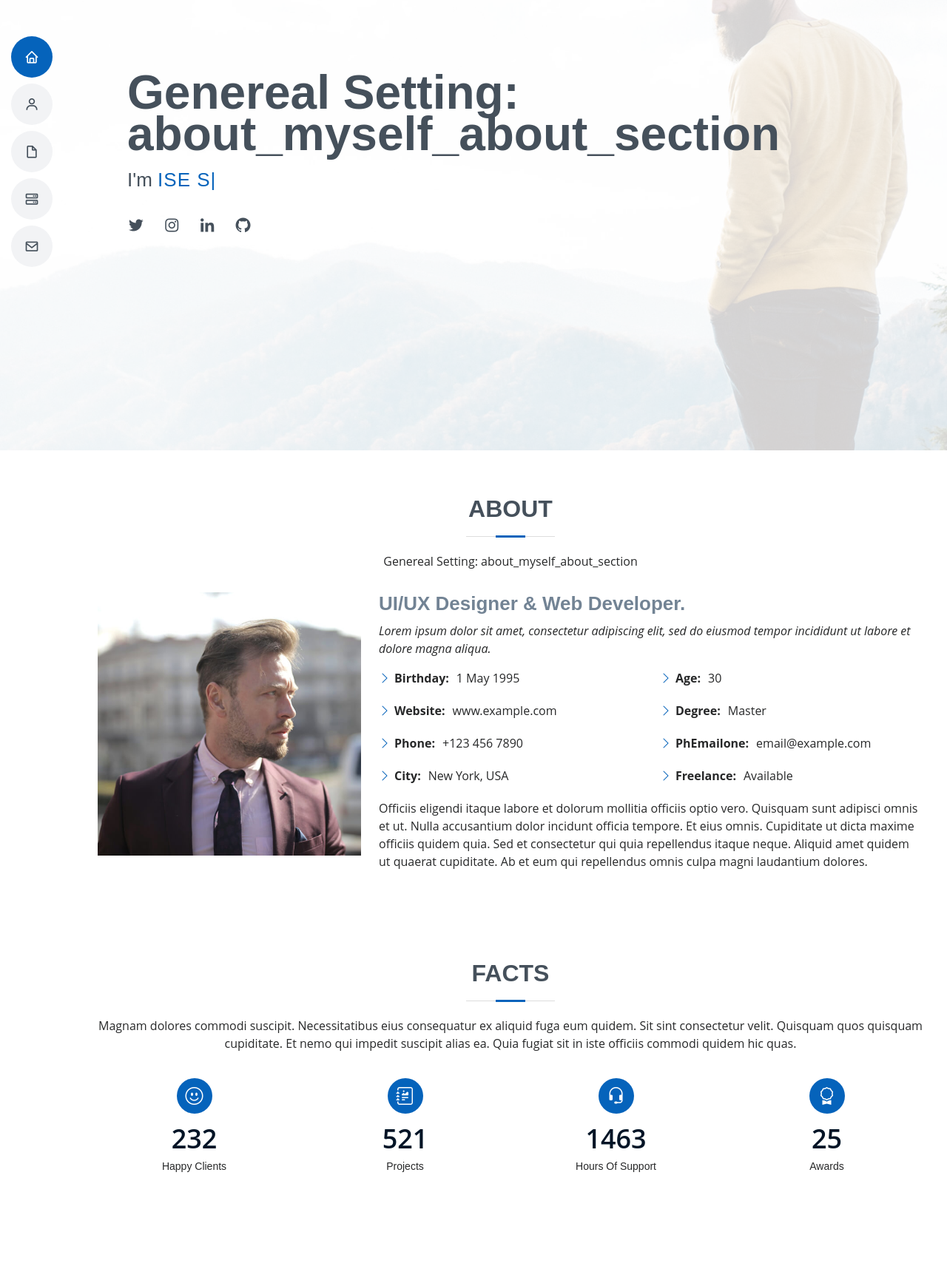
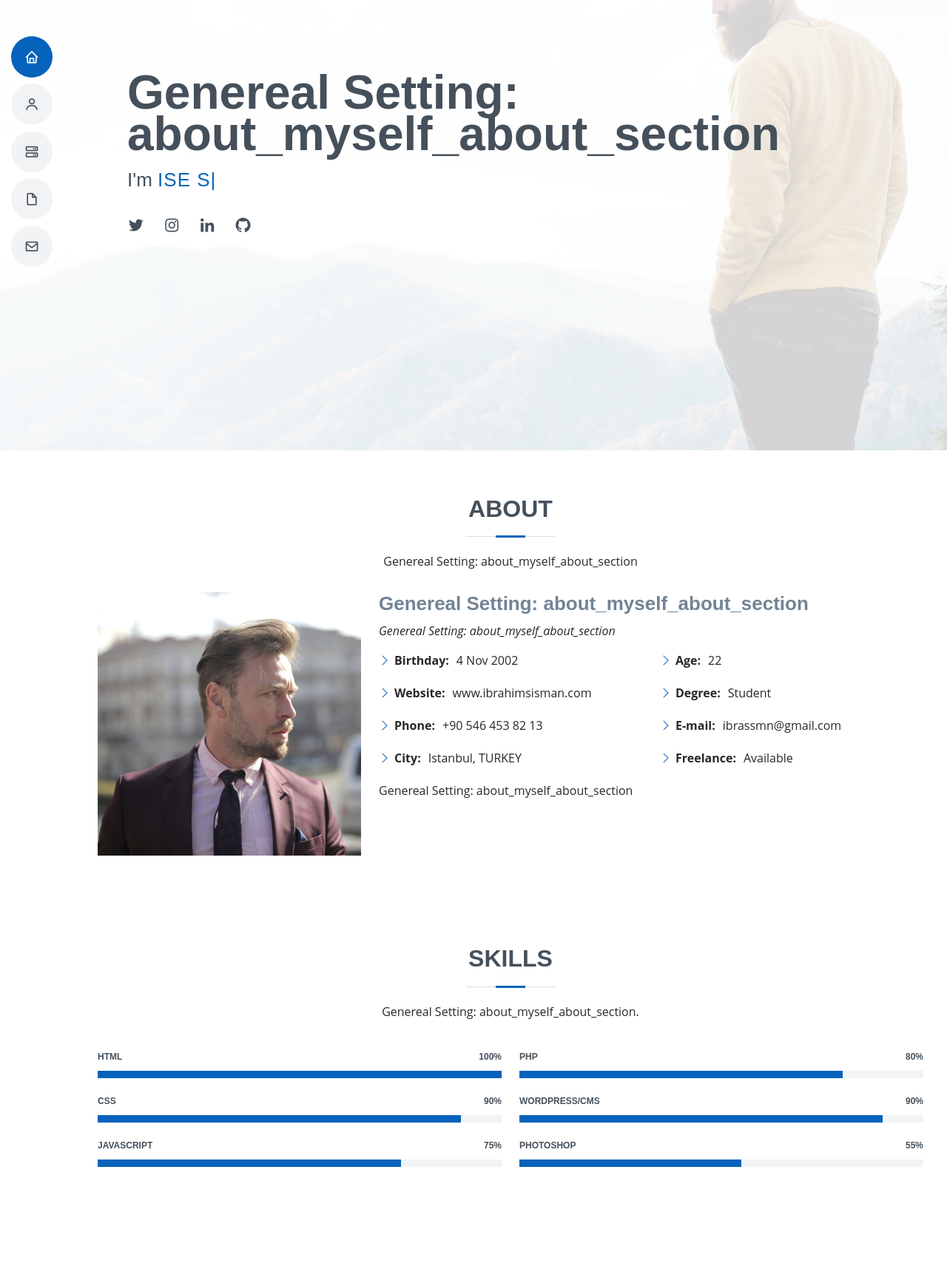
Before and after one commit to ibrassmn/myCV, a Django app: template templates/index.html in a window 1280 px wide. Shown: the part 191-1903 px from the top of the page at 74% size. Run offline with Django 5.2, Linux system fonts and the light colour scheme; data comes from the database, SQL or seed files in the repository; both versions use the stored data as it was after the commit; tables that the repository leaves empty hold one stand-in row (values such as "Sample post"); the template is opened without the code that fills it: values that come from a table or form of the project are taken from there, most other values are stand-ins (such as "Sample title", 1, 10 or a date in 2020); parts of the project's set-up code (start-up, migrations or seed data) failed here and were passed over; some libraries are stand-ins or nearby versions.

Commit message:
some news

```diff
--- a/static/assets/css/style.css
+++ b/static/assets/css/style.css
@@ -476,7 +476,7 @@ section {
 }
 
 /*--------------------------------------------------------------
-# Akills
+# Skills
 --------------------------------------------------------------*/
 .skills .progress {
   height: 60px;
@@ -795,7 +795,7 @@ section {
 }
 
 /*--------------------------------------------------------------
-# Services
+# certificates
 --------------------------------------------------------------*/
 .services .icon-box {
   text-align: center;
--- a/templates/includes/footer.html
+++ b/templates/includes/footer.html
@@ -6,11 +6,10 @@
       <h3>İbrahim Şişman</h3>
       <p>{{ about_myself_footer }}</p>
       <div class="social-links">
-        <a href="#" target="_blank"  class="twitter"><i class="bx bxl-twitter"></i></a>
-        <a href="#" target="_blank"  class="facebook"><i class="bx bxl-facebook"></i></a>
-        <a href="#" target="_blank"  class="instagram"><i class="bx bxl-instagram"></i></a>
-        <a href="#" target="_blank"  class="google-plus"><i class="bx bxl-skype"></i></a>
-        <a href="#" target="_blank"  class="linkedin"><i class="bx bxl-linkedin"></i></a>
+        <a href="https://twitter.com/ibrassmn" target="_blank"  class="twitter"><i class="bx bxl-twitter"></i></a>
+        <a href="https://www.instagram.com/ibrassmn/" target="_blank"  class="instagram"><i class="bx bxl-instagram"></i></a>
+        <a href="https://www.linkedin.com/in/ibrahim-%C5%9Fi%C5%9Fman-866541223/" target="_blank"  class="linkedin"><i class="bx bxl-linkedin"></i></a>
+        <a href="https://github.com/ibrassmn" target="_blank" class="github"><i class="bx bxl-github"></i></a>
       </div>
       <div class="copyright">
         &copy; Copyright <strong><span>MyResume</span></strong>. All Rights Reserved
--- a/templates/includes/navbar.html
+++ b/templates/includes/navbar.html
@@ -6,9 +6,10 @@
       <ul>
         <li><a href="{% url 'index' %}" class="nav-link scrollto active"><i class="bx bx-home"></i> <span>Home</span></a></li>
         <li><a href="#about" class="nav-link scrollto"><i class="bx bx-user"></i> <span>About</span></a></li>
-        <li><a href="#resume" class="nav-link scrollto"><i class="bx bx-file-blank"></i> <span>Resume</span></a></li>
-        <li><a href="#services" class="nav-link scrollto"><i class="bx bx-server"></i> <span>Services</span></a></li>
+        <li><a href="#resume" class="nav-link scrollto"><i class="bx bx-server"></i> <span>Resume</span></a></li>
+        <li><a href="#certificates" class="nav-link scrollto"><i class="bx bx-file-blank"></i> <span>Certificates</span></a></li>
         <li><a href="#contact" class="nav-link scrollto"><i class="bx bx-envelope"></i> <span>Contact</span></a></li>
+
       </ul>
     </nav><!-- .nav-menu -->
 
--- a/templates/index.html
+++ b/templates/index.html
@@ -45,86 +45,36 @@
             <img src="{% get_media_prefix %}img/profile-img.jpg" class="img-fluid" alt="">
           </div>
           <div class="col-lg-8 pt-4 pt-lg-0 content">
-            <h3>UI/UX Designer &amp; Web Developer.</h3>
+            <h3>{{ about_myself_title}}</h3>
             <p class="fst-italic">
-              Lorem ipsum dolor sit amet, consectetur adipiscing elit, sed do eiusmod tempor incididunt ut labore et dolore
-              magna aliqua.
+                {{about_myself_about_section_1}}
             </p>
             <div class="row">
               <div class="col-lg-6">
                 <ul>
-                  <li><i class="bi bi-chevron-right"></i> <strong>Birthday:</strong> <span>1 May 1995</span></li>
-                  <li><i class="bi bi-chevron-right"></i> <strong>Website:</strong> <span>www.example.com</span></li>
-                  <li><i class="bi bi-chevron-right"></i> <strong>Phone:</strong> <span>+123 456 7890</span></li>
-                  <li><i class="bi bi-chevron-right"></i> <strong>City:</strong> <span>New York, USA</span></li>
+                  <li><i class="bi bi-chevron-right"></i> <strong>Birthday:</strong> <span>4 Nov 2002</span></li>
+                  <li><i class="bi bi-chevron-right"></i> <strong>Website:</strong> <span>www.ibrahimsisman.com</span></li>
+                  <li><i class="bi bi-chevron-right"></i> <strong>Phone:</strong> <span>+90 546 453 82 13</span></li>
+                  <li><i class="bi bi-chevron-right"></i> <strong>City:</strong> <span>Istanbul, TURKEY</span></li>
                 </ul>
               </div>
               <div class="col-lg-6">
                 <ul>
-                  <li><i class="bi bi-chevron-right"></i> <strong>Age:</strong> <span>30</span></li>
-                  <li><i class="bi bi-chevron-right"></i> <strong>Degree:</strong> <span>Master</span></li>
-                  <li><i class="bi bi-chevron-right"></i> <strong>PhEmailone:</strong> <span>email@example.com</span></li>
+                  <li><i class="bi bi-chevron-right"></i> <strong>Age:</strong> <span>22</span></li>
+                  <li><i class="bi bi-chevron-right"></i> <strong>Degree:</strong> <span>Student</span></li>
+                  <li><i class="bi bi-chevron-right"></i> <strong>E-mail:</strong> <span>ibrassmn@gmail.com</span></li>
                   <li><i class="bi bi-chevron-right"></i> <strong>Freelance:</strong> <span>Available</span></li>
                 </ul>
               </div>
             </div>
-            <p>
-              Officiis eligendi itaque labore et dolorum mollitia officiis optio vero. Quisquam sunt adipisci omnis et ut. Nulla accusantium dolor incidunt officia tempore. Et eius omnis.
-              Cupiditate ut dicta maxime officiis quidem quia. Sed et consectetur qui quia repellendus itaque neque. Aliquid amet quidem ut quaerat cupiditate. Ab et eum qui repellendus omnis culpa magni laudantium dolores.
-            </p>
+            <p>{{ about_myself_about_section_long }}</p>
           </div>
         </div>
 
       </div>
     </section><!-- End About Section -->
 
-    <!-- ======= Facts Section ======= -->
-    <section id="facts" class="facts">
-      <div class="container" data-aos="fade-up">
 
-        <div class="section-title">
-          <h2>Facts</h2>
-          <p>Magnam dolores commodi suscipit. Necessitatibus eius consequatur ex aliquid fuga eum quidem. Sit sint consectetur velit. Quisquam quos quisquam cupiditate. Et nemo qui impedit suscipit alias ea. Quia fugiat sit in iste officiis commodi quidem hic quas.</p>
-        </div>
-
-        <div class="row">
-
-          <div class="col-lg-3 col-md-6">
-            <div class="count-box">
-              <i class="bi bi-emoji-smile"></i>
-              <span data-purecounter-start="0" data-purecounter-end="232" data-purecounter-duration="1" class="purecounter"></span>
-              <p>Happy Clients</p>
-            </div>
-          </div>
-
-          <div class="col-lg-3 col-md-6 mt-5 mt-md-0">
-            <div class="count-box">
-              <i class="bi bi-journal-richtext"></i>
-              <span data-purecounter-start="0" data-purecounter-end="521" data-purecounter-duration="1" class="purecounter"></span>
-              <p>Projects</p>
-            </div>
-          </div>
-
-          <div class="col-lg-3 col-md-6 mt-5 mt-lg-0">
-            <div class="count-box">
-              <i class="bi bi-headset"></i>
-              <span data-purecounter-start="0" data-purecounter-end="1463" data-purecounter-duration="1" class="purecounter"></span>
-              <p>Hours Of Support</p>
-            </div>
-          </div>
-
-          <div class="col-lg-3 col-md-6 mt-5 mt-lg-0">
-            <div class="count-box">
-              <i class="bi bi-award"></i>
-              <span data-purecounter-start="0" data-purecounter-end="25" data-purecounter-duration="1" class="purecounter"></span>
-              <p>Awards</p>
-            </div>
-          </div>
-
-        </div>
-
-      </div>
-    </section><!-- End Facts Section -->
 
     <!-- ======= Skills Section ======= -->
     <section id="skills" class="skills section-bg">
@@ -132,7 +82,7 @@
 
         <div class="section-title">
           <h2>Skills</h2>
-          <p>Magnam dolores commodi suscipit. Necessitatibus eius consequatur ex aliquid fuga eum quidem. Sit sint consectetur velit. Quisquam quos quisquam cupiditate. Et nemo qui impedit suscipit alias ea. Quia fugiat sit in iste officiis commodi quidem hic quas.</p>
+          <p>{{ skills_section }}.</p>
         </div>
 
         <div class="row skills-content">
@@ -198,7 +148,7 @@
 
         <div class="section-title">
           <h2>Resume</h2>
-          <p>Magnam dolores commodi suscipit. Necessitatibus eius consequatur ex aliquid fuga eum quidem. Sit sint consectetur velit. Quisquam quos quisquam cupiditate. Et nemo qui impedit suscipit alias ea. Quia fugiat sit in iste officiis commodi quidem hic quas.</p>
+          <p>{{ resume_section_0 }}</p>
         </div>
 
         <div class="row">
@@ -258,13 +208,13 @@
       </div>
     </section><!-- End Resume Section -->
 
-    <!-- ======= Services Section ======= -->
-    <section id="services" class="services">
+    <!-- ======= Certificates Section ======= -->
+    <section id="certificates" class="services">
       <div class="container" data-aos="fade-up">
 
         <div class="section-title">
-          <h2>Services</h2>
-          <p>Magnam dolores commodi suscipit. Necessitatibus eius consequatur ex aliquid fuga eum quidem. Sit sint consectetur velit. Quisquam quos quisquam cupiditate. Et nemo qui impedit suscipit alias ea. Quia fugiat sit in iste officiis commodi quidem hic quas.</p>
+          <h2>Certificates</h2>
+          <p>{{ certificate_section }}</p>
         </div>
 
         <div class="row">
@@ -350,7 +300,7 @@
         </div>
 
       </div>
-    </section><!-- End Services Section -->
+    </section><!-- End Certificates Section -->
 
     <!-- ======= Contact Section ======= -->
     <section id="contact" class="contact">
@@ -367,19 +317,19 @@
               <div class="address">
                 <i class="bi bi-geo-alt"></i>
                 <h4>Location:</h4>
-                <p>A108 Adam Street, New York, NY 535022</p>
+                <p>Postane, Eflatun Sk. No:8, 34940 Tuzla/İstanbul</p>
               </div>
 
               <div class="email">
                 <i class="bi bi-envelope"></i>
                 <h4>Email:</h4>
-                <p>info@example.com</p>
+                <p>ibrassmn@gmail.com</p>
               </div>
 
               <div class="phone">
                 <i class="bi bi-phone"></i>
                 <h4>Call:</h4>
-                <p>+1 5589 55488 55</p>
+                <p>+90 546 453 82 13</p>
               </div>
 
             </div>
```
Also changed, not shown: myCV/views.py (+20 -0 lines), db.sqlite3, templates/includes/head.html (line endings or trailing spaces).
